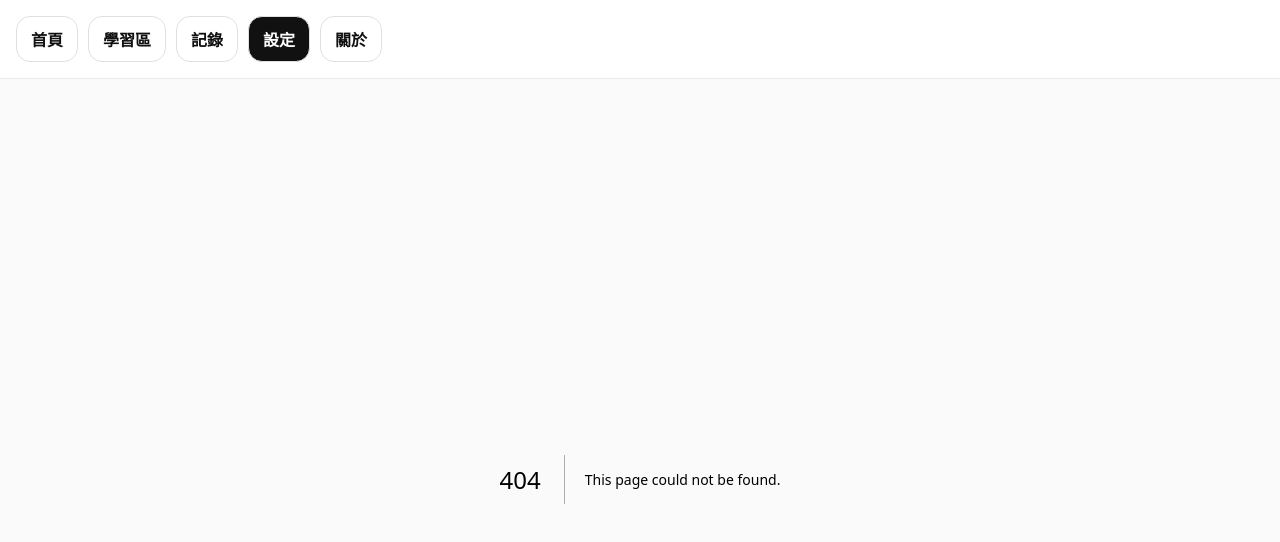
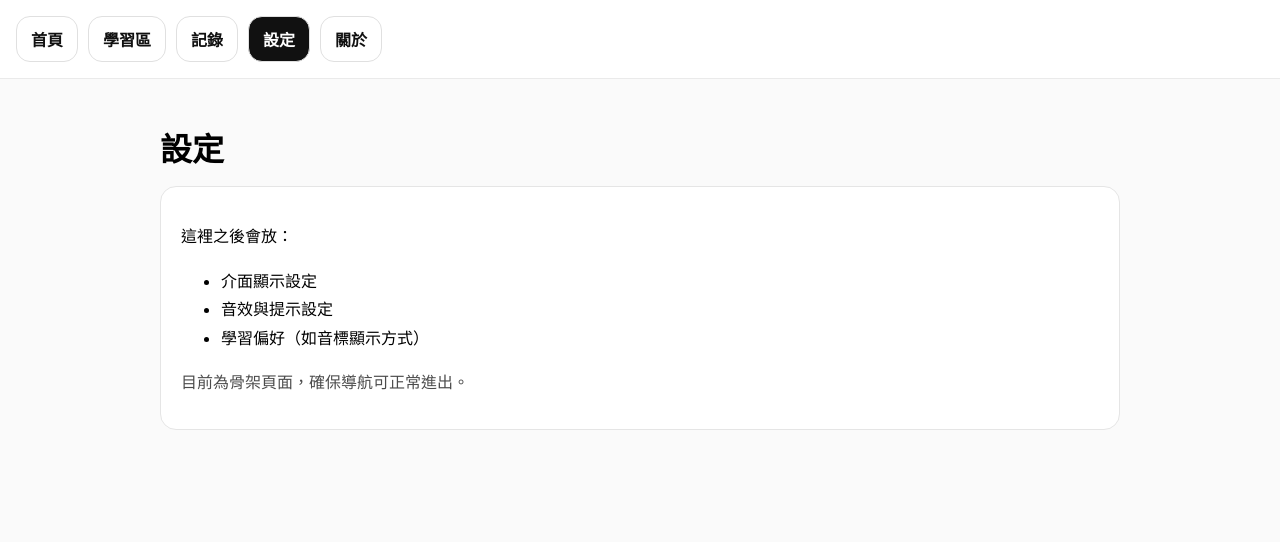
Before and after one commit to boos88978857-svg/learning-machine-new, a Next.js app: page /settings in a window 1280 px wide. Before the commit this address had no page. Shown: the top 542 px of the page. Built offline with nearby package versions, Linux system fonts and the light colour scheme.

Commit message:
创建 page.tsx

```diff
--- /dev/null
+++ b/app/settings/page.tsx
@@ -0,0 +1,38 @@
+export default function SettingsPage() {
+  return (
+    <main
+      style={{
+        maxWidth: 960,
+        margin: "0 auto",
+        padding: "24px 16px"
+      }}
+    >
+      <h1 style={{ fontSize: 32, fontWeight: 900, marginBottom: 16 }}>
+        設定
+      </h1>
+
+      <div
+        style={{
+          background: "#ffffff",
+          borderRadius: 16,
+          padding: 20,
+          border: "1px solid #e5e5e5"
+        }}
+      >
+        <p style={{ lineHeight: 1.7 }}>
+          這裡之後會放：
+        </p>
+
+        <ul style={{ lineHeight: 1.8 }}>
+          <li>介面顯示設定</li>
+          <li>音效與提示設定</li>
+          <li>學習偏好（如音標顯示方式）</li>
+        </ul>
+
+        <p style={{ marginTop: 16, opacity: 0.7 }}>
+          目前為骨架頁面，確保導航可正常進出。
+        </p>
+      </div>
+    </main>
+  );
+}
```
